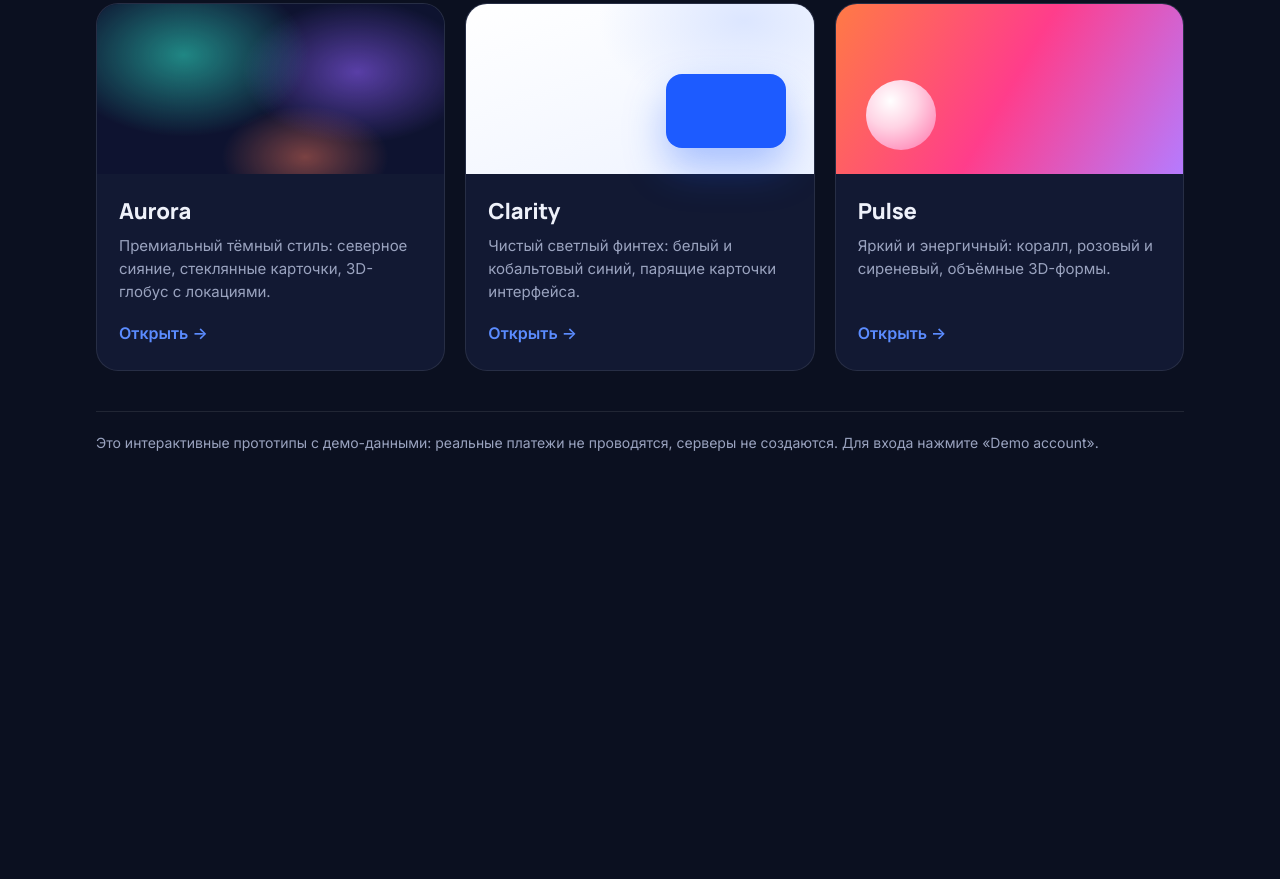
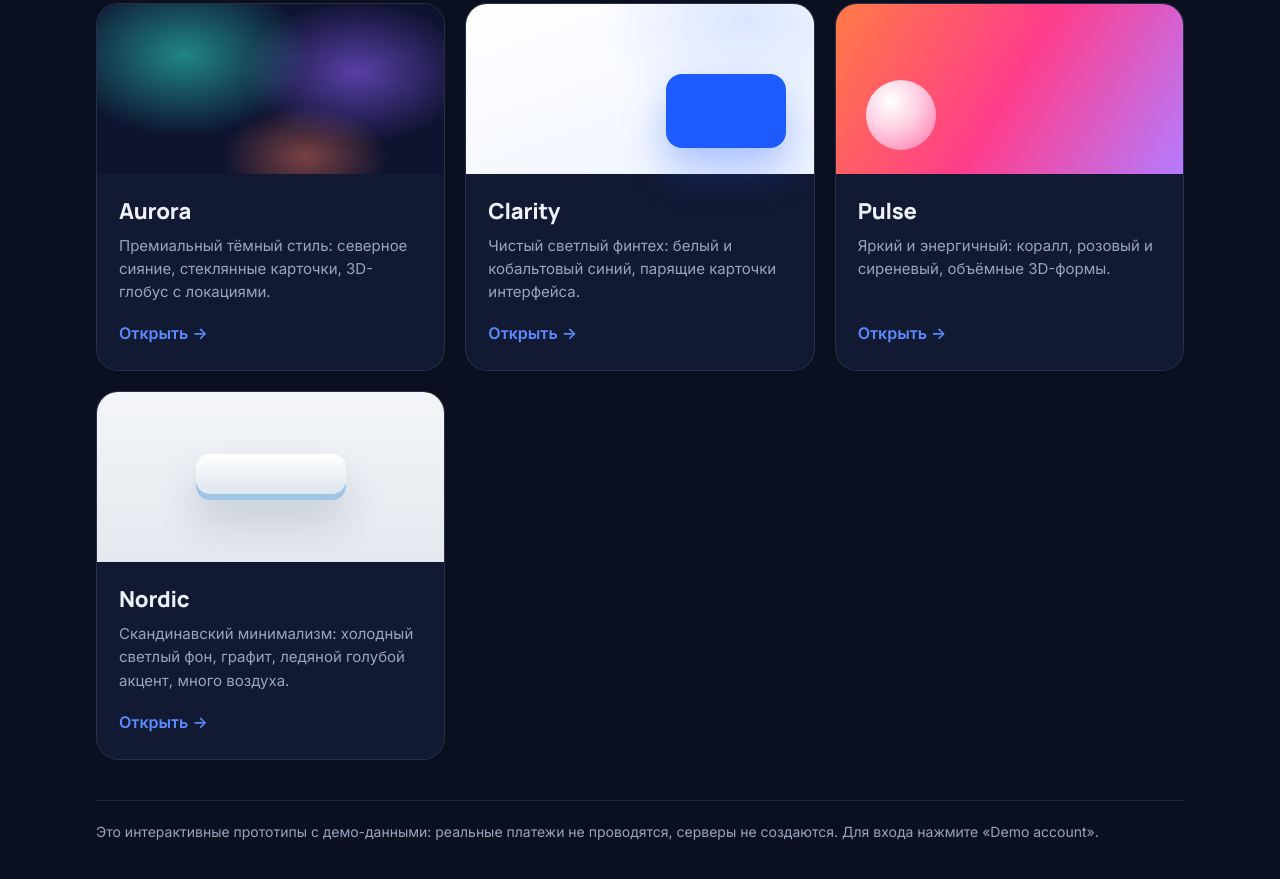
Before and after one commit to amzkhlopkov-debug/nutraver-demo, a plain HTML site: page index.html in a window 1280 px wide. Shown: the part 385-1264 px from the top of the page. Before the commit the page ends 909 px from the top, so only its background shows below. Drawn offline with Linux system fonts and the light colour scheme.

Commit message:
Add Nordic card to showcase
Co-Authored-By: Claude Opus 5.5 <noreply@anthropic.com>

```diff
--- a/index.html
+++ b/index.html
@@ -58,6 +58,11 @@ a.card:focus-visible{outline:2px solid var(--accent);outline-offset:3px}
       <div class="swatch"></div>
       <div class="body"><div class="name">Pulse</div><div class="desc">Яркий и энергичный: коралл, розовый и сиреневый, объёмные 3D-формы.</div><div class="go">Открыть →</div></div>
     </a>
+    <a class="card nordic" href="nordic/">
+      <div class="swatch"></div>
+      <div class="body"><div class="name">Nordic</div><div class="desc">Скандинавский минимализм: холодный светлый фон, графит, ледяной голубой акцент, много воздуха.</div><div class="go">Открыть →</div></div>
+    </a>
+    <!--new-cards-->
   </div>
   <p class="note">Это интерактивные прототипы с демо-данными: реальные платежи не проводятся, серверы не создаются. Для входа нажмите «Demo account».</p>
 </div>
```
